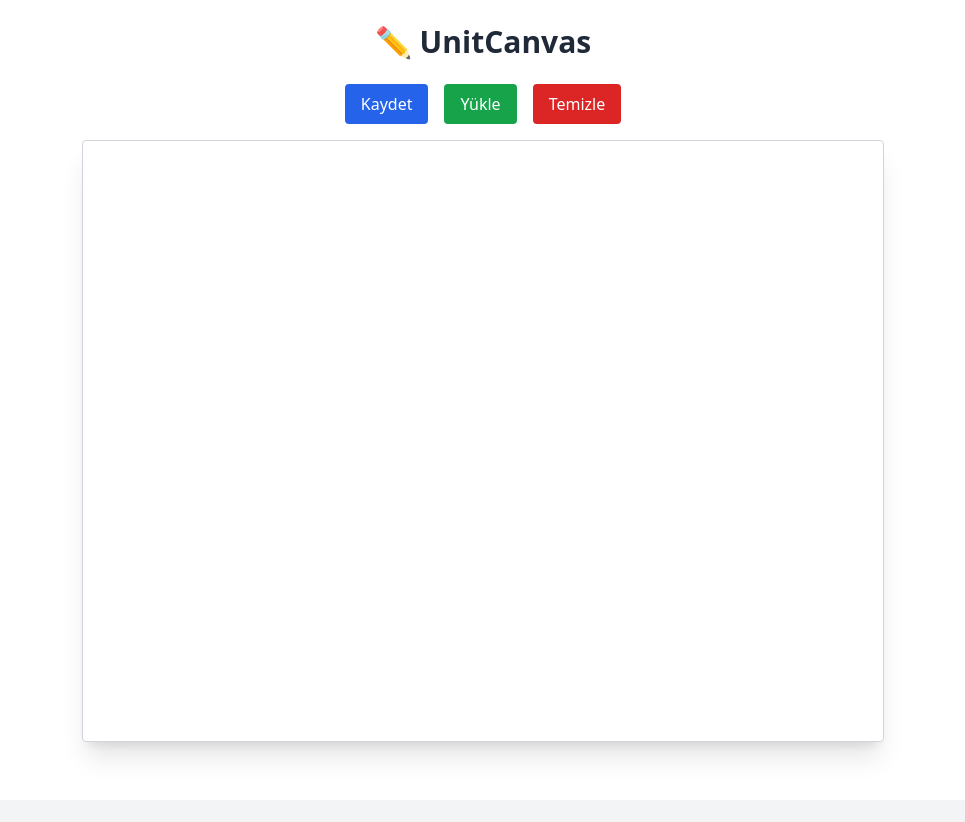
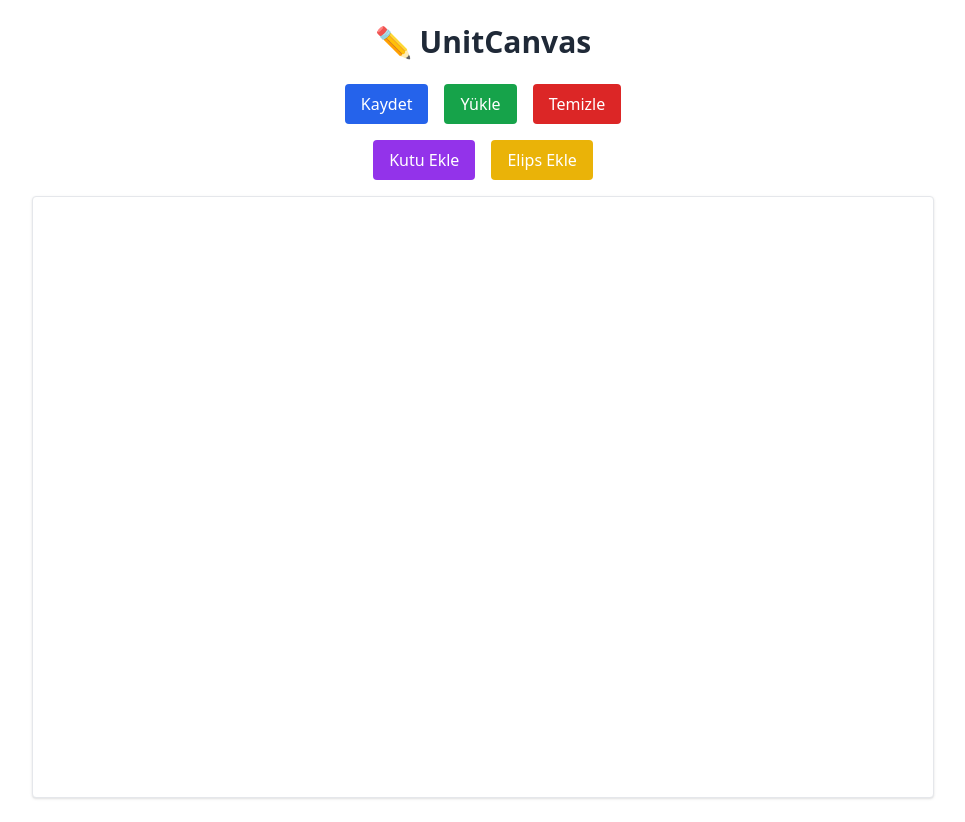
Before and after one commit to enginalemdar/unitcanvas, a React (Vite) app: page / in a window 1280 px wide. Shown: the whole page, without its empty margins (157-1122 px from the left). Before the commit the page ends 800 px from the top, so only its background shows below. Built offline with nearby package versions, Linux system fonts and the light colour scheme.

Commit message:
Update CanvasBoard.tsx

```diff
--- a/src/components/CanvasBoard.tsx
+++ b/src/components/CanvasBoard.tsx
@@ -1,81 +1,123 @@
-import { useRef, useState } from 'react';
-import { Stage, Layer, Line } from 'react-konva';
+import { useState } from 'react';
+import { Stage, Layer, Rect, Circle, Arrow, Transformer } from 'react-konva';
 import Controls from './Controls';
+import { v4 as uuidv4 } from 'uuid';
+
+type ShapeType = 'rect' | 'circle';
+
+interface Shape {
+  id: string;
+  type: ShapeType;
+  x: number;
+  y: number;
+  width?: number;
+  height?: number;
+  radius?: number;
+}
 
 const CanvasBoard = () => {
-  const [lines, setLines] = useState<any[]>([]);
-  const isDrawing = useRef(false);
+  const [shapes, setShapes] = useState<Shape[]>([]);
 
-  const handleMouseDown = (e: any) => {
-    isDrawing.current = true;
-    const pos = e.target.getStage().getPointerPosition();
-    setLines([...lines, { points: [pos.x, pos.y] }]);
+  const addRectangle = () => {
+    const newRect: Shape = {
+      id: uuidv4(),
+      type: 'rect',
+      x: 100,
+      y: 100,
+      width: 100,
+      height: 60,
+    };
+    setShapes([...shapes, newRect]);
   };
 
-  const handleMouseMove = (e: any) => {
-    if (!isDrawing.current) return;
-    const stage = e.target.getStage();
-    const point = stage.getPointerPosition();
-    let lastLine = lines[lines.length - 1];
-    lastLine.points = lastLine.points.concat([point.x, point.y]);
-
-    lines.splice(lines.length - 1, 1, lastLine);
-    setLines([...lines]);
+  const addCircle = () => {
+    const newCircle: Shape = {
+      id: uuidv4(),
+      type: 'circle',
+      x: 200,
+      y: 200,
+      radius: 40,
+    };
+    setShapes([...shapes, newCircle]);
   };
 
-  const handleMouseUp = () => {
-    isDrawing.current = false;
+  const handleDrag = (e: any, id: string) => {
+    const updated = shapes.map((shape) =>
+      shape.id === id
+        ? { ...shape, x: e.target.x(), y: e.target.y() }
+        : shape
+    );
+    setShapes(updated);
   };
 
-  // 🔸 Save function: send lines to Bubble API
   const handleSave = () => {
-    const json = JSON.stringify(lines);
-    console.log('SAVE:', json);
-    // fetch('https://your-bubble-endpoint.com/api/1.1/wf/save_canvas', {
-    //   method: 'POST',
-    //   headers: { 'Content-Type': 'application/json' },
-    //   body: JSON.stringify({ canvas_data: json }),
-    // });
+    const json = JSON.stringify(shapes);
+    console.log('Kaydedilen JSON:', json);
+    // fetch('https://your-bubble-endpoint.com/api/1.1/wf/save_canvas', { ... })
   };
 
-  // 🔸 Load function: fetch from Bubble API
   const handleLoad = () => {
-    // Örnek: gerçek bir API'den veri çekilecek
-    // fetch('https://your-bubble-endpoint.com/api/1.1/obj/canvas/abc123')
-    //   .then(res => res.json())
-    //   .then(data => {
-    //     setLines(JSON.parse(data.response.canvas_data));
-    //   });
-    const fake = '[{"points":[10,10,100,100]}]';
-    setLines(JSON.parse(fake));
+    const fake = `[{
+      "id":"1", "type":"rect", "x":50, "y":50, "width":100, "height":60
+    },{
+      "id":"2", "type":"circle", "x":200, "y":200, "radius":40
+    }]`;
+    setShapes(JSON.parse(fake));
   };
 
-  const handleClear = () => setLines([]);
+  const handleClear = () => setShapes([]);
 
   return (
     <div>
       <Controls onSave={handleSave} onLoad={handleLoad} onClear={handleClear} />
+
+      <div className="flex justify-center gap-4 mb-4">
+        <button
+          onClick={addRectangle}
+          className="px-4 py-2 bg-purple-600 text-white rounded hover:bg-purple-700"
+        >
+          Kutu Ekle
+        </button>
+        <button
+          onClick={addCircle}
+          className="px-4 py-2 bg-yellow-500 text-white rounded hover:bg-yellow-600"
+        >
+          Elips Ekle
+        </button>
+      </div>
+
       <div className="flex justify-center items-center">
-        <Stage
-          width={800}
-          height={600}
-          onMouseDown={handleMouseDown}
-          onMousemove={handleMouseMove}
-          onMouseup={handleMouseUp}
-          className="border border-gray-300 bg-white shadow-xl rounded"
-        >
+        <Stage width={900} height={600} className="bg-white border shadow rounded">
           <Layer>
-            {lines.map((line, i) => (
-              <Line
-                key={i}
-                points={line.points}
-                stroke="#111827"
-                strokeWidth={2.5}
-                tension={0.4}
-                lineCap="round"
-                globalCompositeOperation="source-over"
-              />
-            ))}
+            {shapes.map((shape) => {
+              if (shape.type === 'rect') {
+                return (
+                  <Rect
+                    key={shape.id}
+                    x={shape.x}
+                    y={shape.y}
+                    width={shape.width}
+                    height={shape.height}
+                    fill="#60A5FA"
+                    draggable
+                    onDragEnd={(e) => handleDrag(e, shape.id)}
+                  />
+                );
+              } else if (shape.type === 'circle') {
+                return (
+                  <Circle
+                    key={shape.id}
+                    x={shape.x}
+                    y={shape.y}
+                    radius={shape.radius}
+                    fill="#FACC15"
+                    draggable
+                    onDragEnd={(e) => handleDrag(e, shape.id)}
+                  />
+                );
+              }
+              return null;
+            })}
           </Layer>
         </Stage>
       </div>
```
